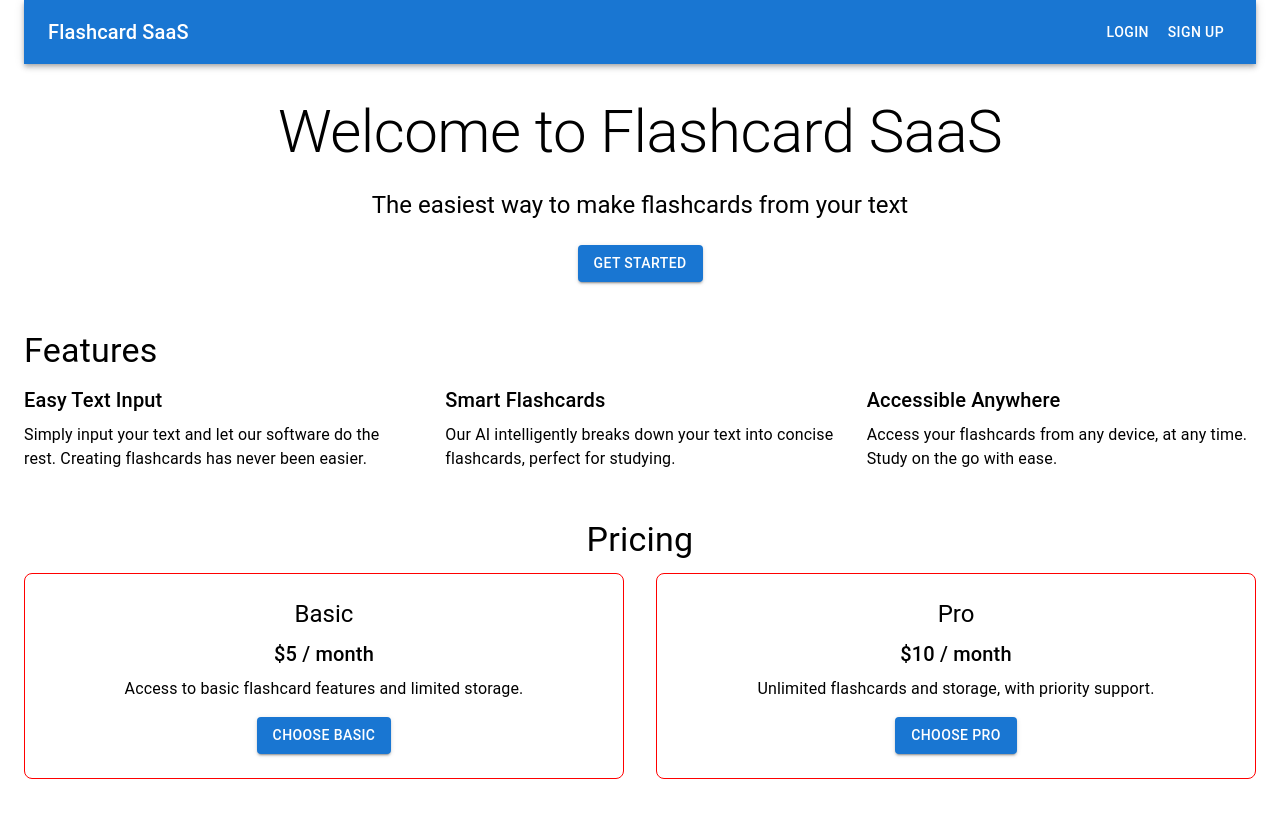
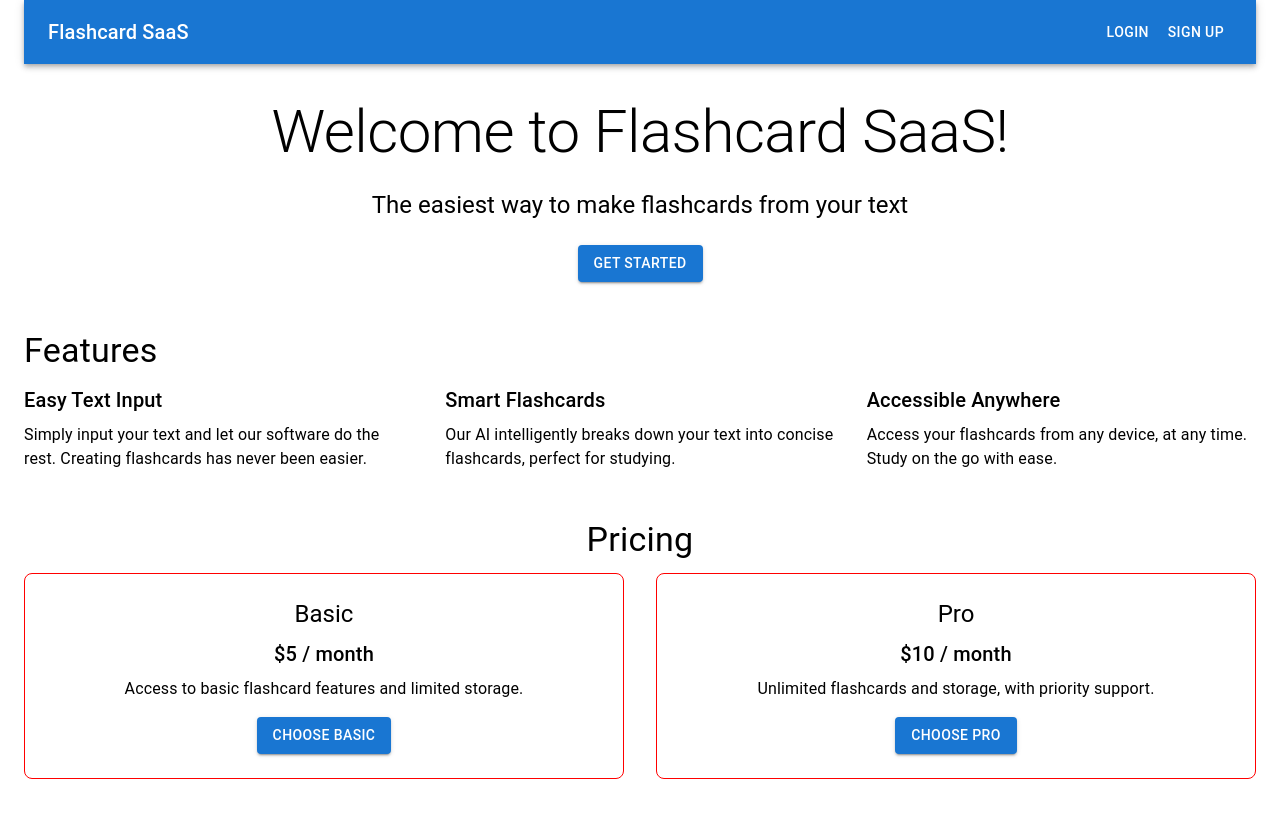
Before and after one commit to XWANG032/flashCards, a Next.js app: page / in a window 1280 px wide. Shown: the top 818 px of the page. Built offline with nearby package versions, Linux system fonts and the light colour scheme; no server answers.

Commit message:
Updated initialization

```diff
--- a/app/page.js
+++ b/app/page.js
@@ -78,7 +78,7 @@ export default function Home() {
       </AppBar>
 
       <Box sx={{textAlign: 'center', my: 4}}>
-        <Typography variant="h2" gutterBottom>Welcome to Flashcard SaaS</Typography>
+        <Typography variant="h2" gutterBottom>Welcome to Flashcard SaaS!</Typography>
         <Typography variant="h5" gutterBottom>The easiest way to make flashcards from your text</Typography>
         <Button variant="contained" color="primary" sx = {{mt: 2}} href='generate'>Get Started</Button>
       </Box>
```
